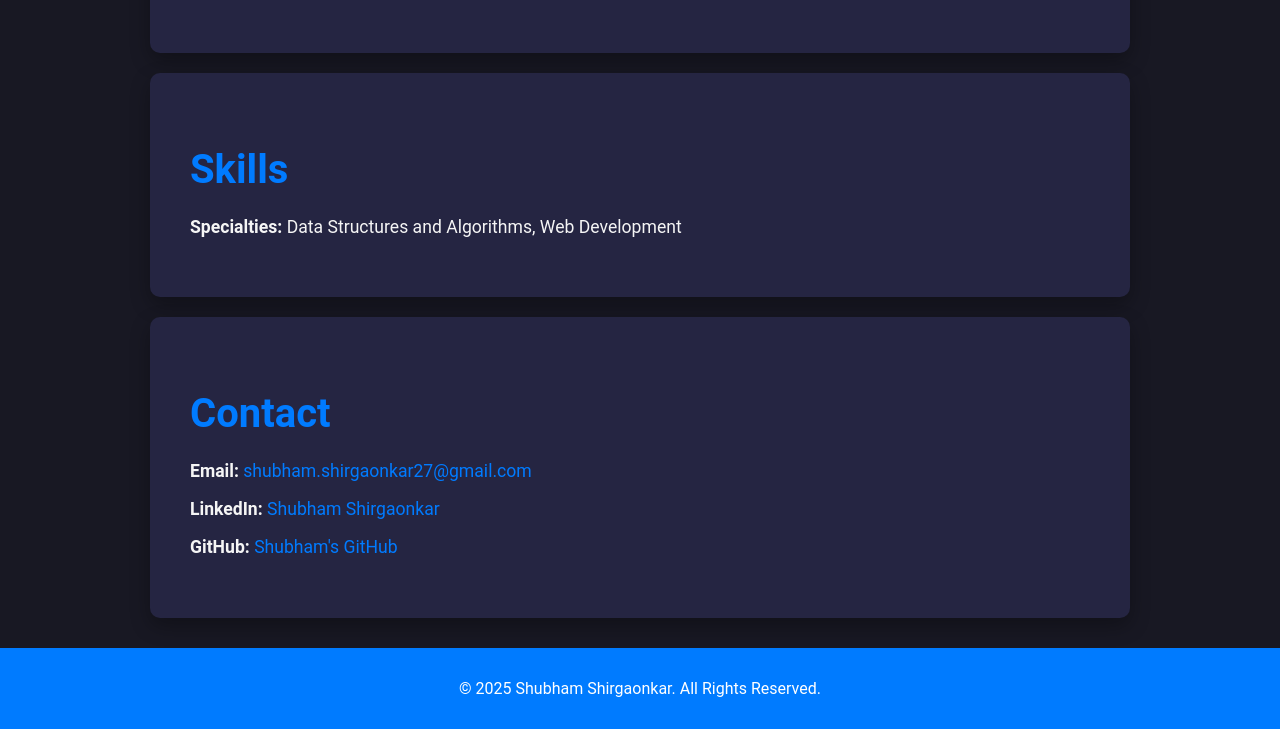
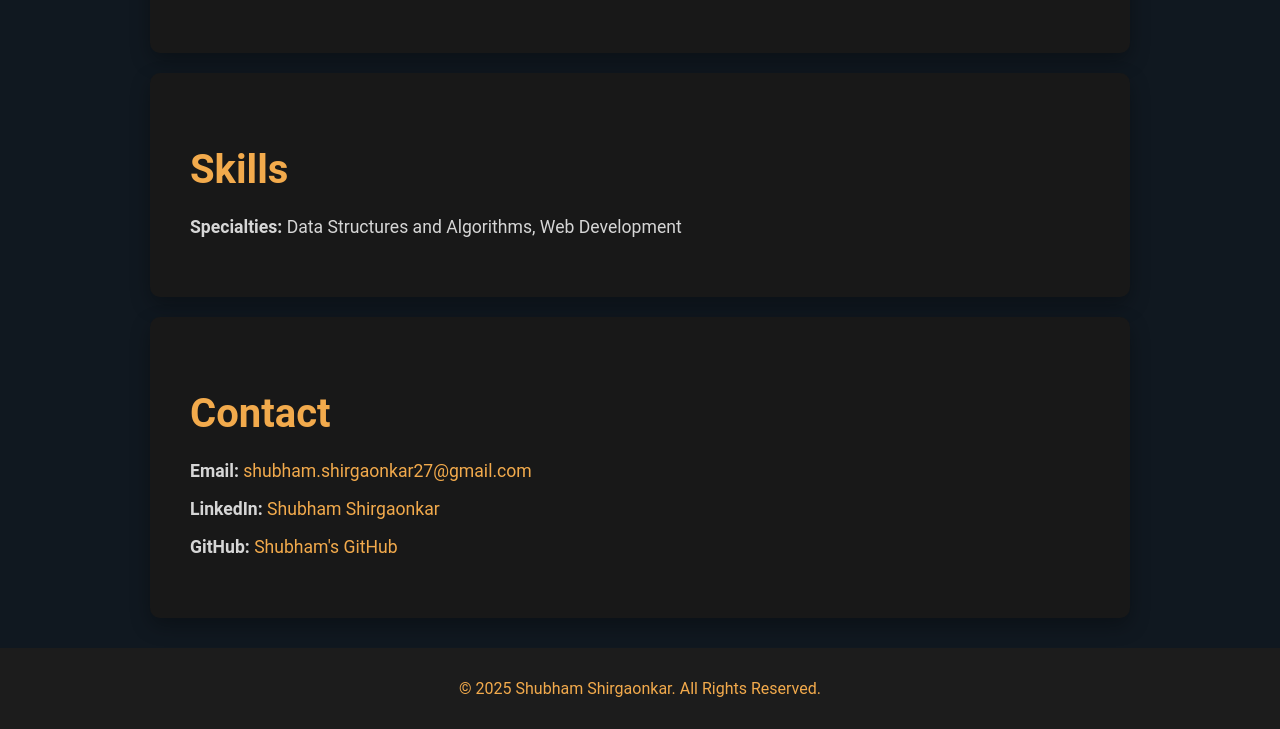
Before and after one commit to Shubham72196/-topic.github.io, a plain HTML site: page index.html in a window 1280 px wide. Shown: the part 1859-2588 px from the top of the page. Drawn offline with Linux system fonts and the light colour scheme.

Commit message:
Update index.html

```diff
--- a/index.html
+++ b/index.html
@@ -10,12 +10,12 @@
             font-family: 'Roboto', sans-serif;
             margin: 0;
             padding: 0;
-            background-color: #181823;
-            color: #f5f5f5 ;
+            background-color: #101820;
+            color: #d6d6d6;
         }
 
         header {
-            background-color: #007bff;
+            background-color: #f2aa4c;
             color: white;
             padding: 20px 10px;
             text-align: center;
@@ -28,7 +28,7 @@
         }
 
         nav {
-            background-color: #222236;
+            background-color: #1c1c1c;
             padding: 10px 0;
             position: sticky;
             top: 0;
@@ -37,7 +37,7 @@
         }
 
         nav a {
-            color: #f5f5f5;
+            color: #f2aa4c;
             text-decoration: none;
             margin: 0 15px;
             padding: 8px 15px;
@@ -46,21 +46,22 @@
         }
 
         nav a:hover {
-            background-color: #007bff;
+            background-color: #f2aa4c;
+            color: #101820;
             border-radius: 5px;
         }
 
         section {
             padding: 40px;
             margin: 20px auto;
-            background: #252542;
+            background: #181818;
             border-radius: 10px;
             box-shadow: 0 8px 20px rgba(0, 0, 0, 0.3);
             max-width: 900px;
         }
 
         section h2 {
-            color: #007bff;
+            color: #f2aa4c;
             font-size: 2.5rem;
             margin-bottom: 20px;
         }
@@ -73,8 +74,8 @@
         footer {
             text-align: center;
             padding: 15px;
-            background-color: #007bff;
-            color: white;
+            background-color: #1c1c1c;
+            color: #f2aa4c;
             margin-top: 30px;
         }
 
@@ -88,7 +89,7 @@
         }
 
         a {
-            color: #007bff;
+            color: #f2aa4c;
             text-decoration: none;
         }
 
```
